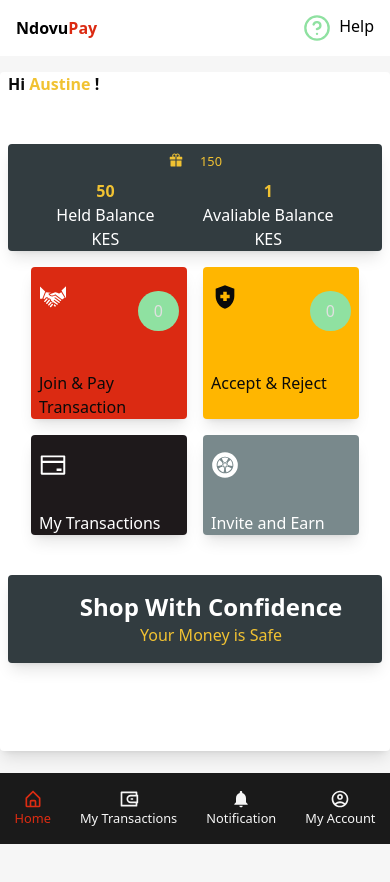
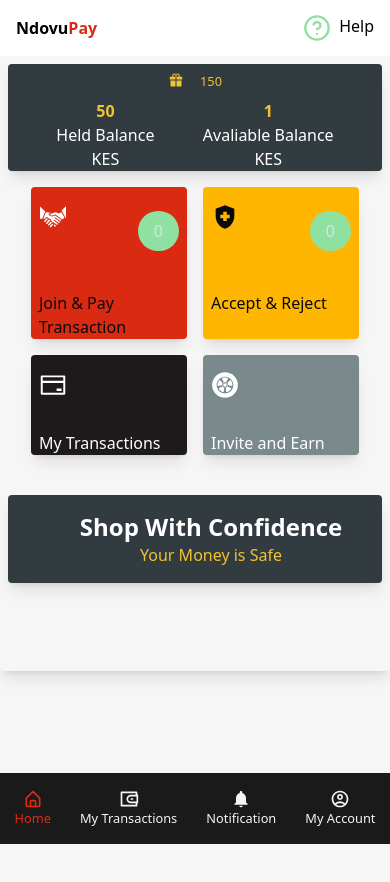
Before and after one commit to Ngatyah/ndovupay, a React (Vite) app: page / in a window 390 px wide. Shown: the top 882 px of the page. Built offline with nearby package versions, Linux system fonts and the light colour scheme.

Commit message:
Add responsiveNess

```diff
--- a/src/Pages/Home/components/Dashboard.jsx
+++ b/src/Pages/Home/components/Dashboard.jsx
@@ -6,8 +6,8 @@
 
 const Dashboard = () => {
   return (
-    <div className="card__theme h-100vh bg-darkBgAlt">
-      <h2 className="font-3xl mb-4 mx-2 font-bold">
+    <div className="card__theme h-100vh">
+      <h2 className=" hidden md:block font-3xl my-4 text-2xl mx-2 font-bold">
         Hi <span className="text-neutralGold">Austine</span> !
       </h2>
       <div className="flex order-1 md:order-0 flex-wrap justify-center md:justify-start h-[40%]">
@@ -51,7 +51,7 @@
           </div>
         </div>
       </div>
-      <div className="flex mt-6 order-0 md:order-1  h-[40%]">
+      <div className="flex md:mt-6 order-0 md:order-1  h-[40%]">
         <div className="card__theme bg-[#323C40] w-[100%] md:w-[30%] text-[#fff] m-2">
           <div className="flex gap-4 my-2 text-neutralGold self-center">
             <AiFillGift />
--- a/src/Pages/Home/components/Menu.jsx
+++ b/src/Pages/Home/components/Menu.jsx
@@ -6,7 +6,7 @@
 
 const Menu = () => {
   return (
-    <div className="flex flex-col items-start mb-2 gap-2">
+    <div className="card__theme  bg-darkBgAlt h-[100vh] flex-col items-start mb-2 gap-2">
       <button className="flex justify-start gap-4 items-center px-4 py-2 text-sm text-gray-700 hover:bg-gray-200">
         <BiHomeAlt size={25} />
         <h2> Home</h2>
--- a/src/index.css
+++ b/src/index.css
@@ -3,7 +3,7 @@
 @tailwind utilities;
 
   .page__theme{
-    @apply flex flex-col  md:grid grid-cols-5  gap-6 py-4 min-h-screen  text-bgDefault  bg-darkBgDefault;
+    @apply flex flex-col  md:grid grid-cols-5  gap-6  min-h-screen  text-bgDefault  bg-darkBgDefault;
   }
 
     .card__theme{
```
